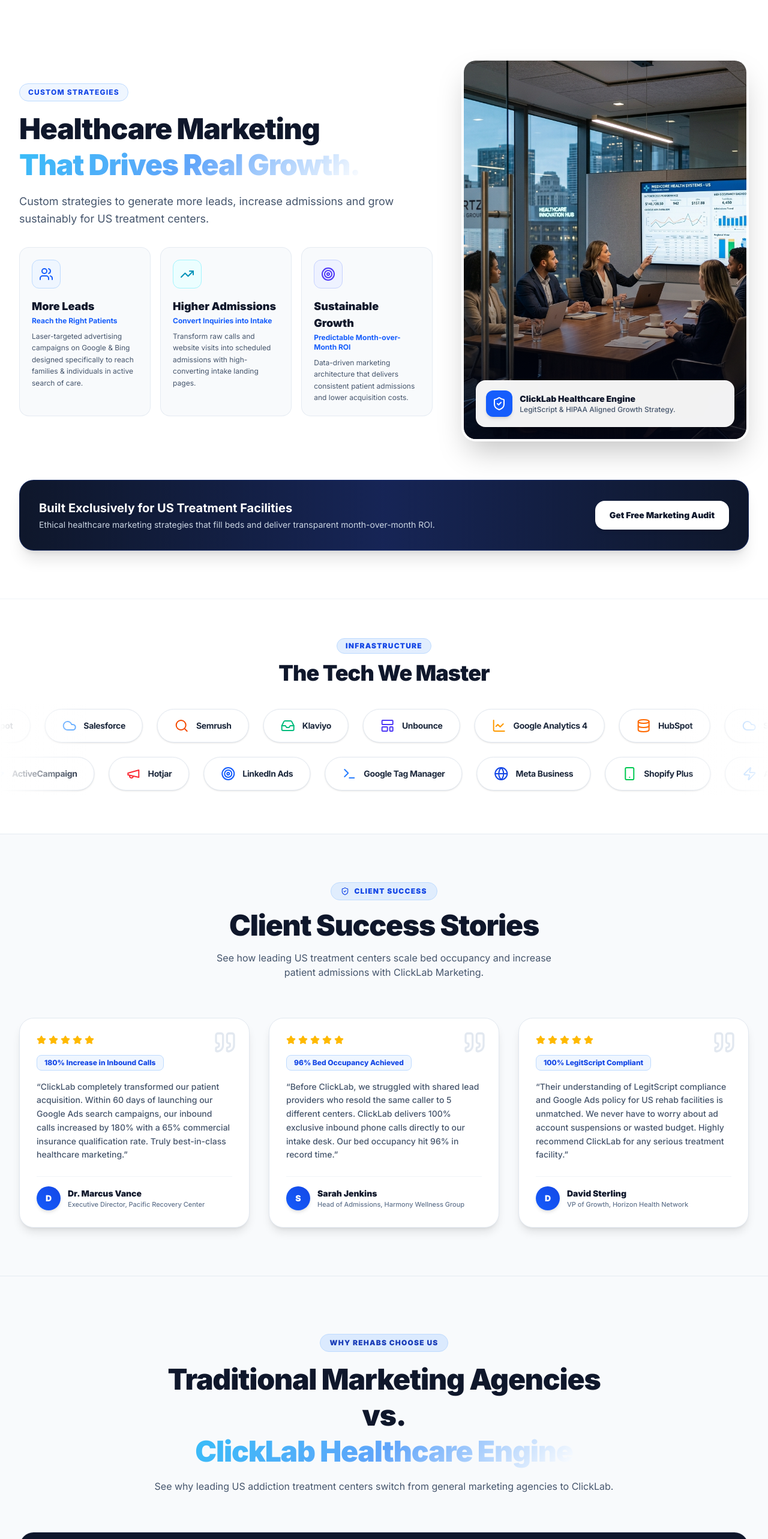
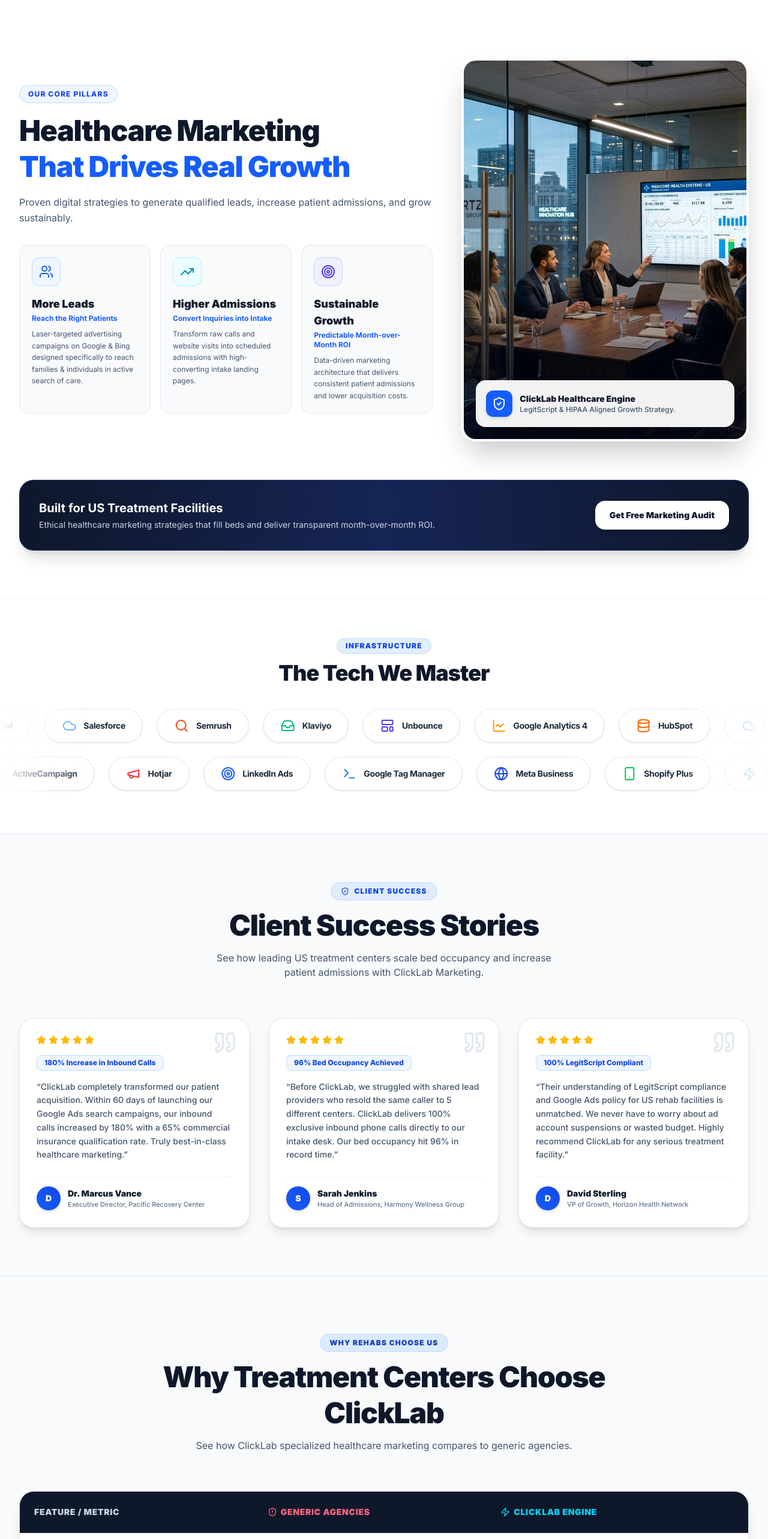
Before and after one commit to clevercroworg/clicklabmarketing-lp, a Next.js app: page / in a window 1280 px wide. Shown: the part 1260-3826 px from the top of the page at 60% size. Built offline with nearby package versions, Linux system fonts and the light colour scheme.

Commit message:
Fix text-gradient fade out on light background, simplify section headings, and fix CTA banner title wrapping on mobile

```diff
--- a/src/app/globals.css
+++ b/src/app/globals.css
@@ -46,7 +46,15 @@
   background: linear-gradient(135deg, #0d3b9e 0%, #1d4ed8 60%, #0284c7 100%);
 }
 
+/* Text Gradient for Light Backgrounds (Crisp & Dark Blue-Cyan) */
 .text-gradient-blue {
+  background: linear-gradient(135deg, #1d4ed8 0%, #2563eb 50%, #0891b2 100%);
+  -webkit-background-clip: text;
+  -webkit-text-fill-color: transparent;
+}
+
+/* Text Gradient for Dark Backgrounds */
+.text-gradient-hero {
   background: linear-gradient(135deg, #38bdf8 0%, #60a5fa 50%, #ffffff 100%);
   -webkit-background-clip: text;
   -webkit-text-fill-color: transparent;
--- a/src/components/ComparisonSection.tsx
+++ b/src/components/ComparisonSection.tsx
@@ -35,17 +35,14 @@
     <section className="py-16 sm:py-24 bg-slate-50 relative overflow-hidden">
       <div className="max-w-7xl mx-auto px-4 sm:px-6 lg:px-8 relative z-10">
         <div className="text-center max-w-3xl mx-auto mb-12 sm:mb-16">
-          <div className="inline-flex items-center gap-2 bg-blue-100 border border-blue-200 rounded-full px-4 py-1.5 text-xs font-black text-blue-800 uppercase tracking-widest mb-4">
+          <div className="inline-flex items-center gap-2 bg-blue-100 border border-blue-200 rounded-full px-4 py-1.5 text-xs font-black text-blue-800 uppercase tracking-widest mb-3">
             Why Rehabs Choose Us
           </div>
-          <h2 className="text-3xl sm:text-4xl lg:text-5xl font-black text-slate-900 tracking-tight leading-tight mb-4">
-            Traditional Marketing Agencies vs. <br />
-            <span className="text-gradient-blue bg-gradient-to-r from-blue-700 to-cyan-600 bg-clip-text text-transparent">
-              ClickLab Healthcare Engine
-            </span>
+          <h2 className="text-2xl sm:text-4xl lg:text-5xl font-black text-slate-900 tracking-tight leading-tight mb-3">
+            Why Treatment Centers Choose ClickLab
           </h2>
-          <p className="text-sm sm:text-base text-slate-600 font-normal">
-            See why leading US addiction treatment centers switch from general marketing agencies to ClickLab.
+          <p className="text-xs sm:text-base text-slate-600 font-normal">
+            See how ClickLab specialized healthcare marketing compares to generic agencies.
           </p>
         </div>
 
--- a/src/components/GrowthPillars.tsx
+++ b/src/components/GrowthPillars.tsx
@@ -50,16 +50,16 @@
           {/* Left Column: Headlines & 3 Value Pillars */}
           <div className="lg:col-span-7 flex flex-col items-start">
             <div className="inline-flex items-center gap-2 bg-blue-50 border border-blue-200 rounded-full px-3.5 py-1.5 text-[11px] sm:text-xs font-extrabold text-blue-700 uppercase tracking-widest mb-4">
-              Custom Strategies
+              Our Core Pillars
             </div>
-            <h2 className="text-3xl sm:text-4xl lg:text-5xl font-black text-slate-900 tracking-tight leading-tight mb-4">
+            <h2 className="text-2xl sm:text-4xl lg:text-5xl font-black text-slate-900 tracking-tight leading-tight mb-4">
               Healthcare Marketing <br />
-              <span className="text-gradient-blue bg-gradient-to-r from-blue-700 to-cyan-600 bg-clip-text text-transparent">
-                That Drives Real Growth.
+              <span className="text-blue-600">
+                That Drives Real Growth
               </span>
             </h2>
-            <p className="text-base sm:text-lg text-slate-600 leading-relaxed font-normal mb-8">
-              Custom strategies to generate more leads, increase admissions and grow sustainably for US treatment centers.
+            <p className="text-sm sm:text-base text-slate-600 leading-relaxed font-normal mb-8">
+              Proven digital strategies to generate qualified leads, increase patient admissions, and grow sustainably.
             </p>
 
             {/* 3 Pillars List */}
@@ -115,7 +115,7 @@
         {/* Bottom Banner */}
         <div className="bg-gradient-to-r from-slate-900 via-blue-950 to-slate-900 rounded-2xl sm:rounded-3xl p-6 sm:p-8 text-white shadow-xl flex flex-col sm:flex-row items-center justify-between gap-6 border border-blue-900/50 text-center sm:text-left">
           <div>
-            <h4 className="text-lg sm:text-xl font-bold text-white mb-1">Built Exclusively for US Treatment Facilities</h4>
+            <h4 className="text-base sm:text-xl font-bold text-white mb-1">Built for US Treatment Facilities</h4>
             <p className="text-xs sm:text-sm text-slate-300">
               Ethical healthcare marketing strategies that fill beds and deliver transparent month-over-month ROI.
             </p>
```
